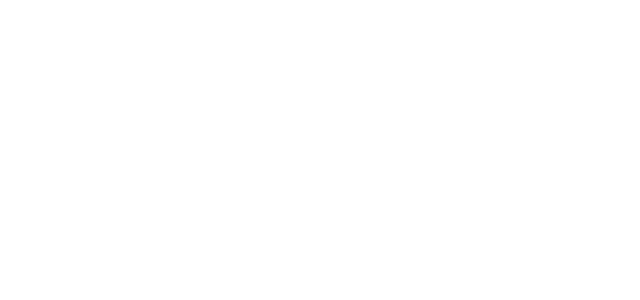
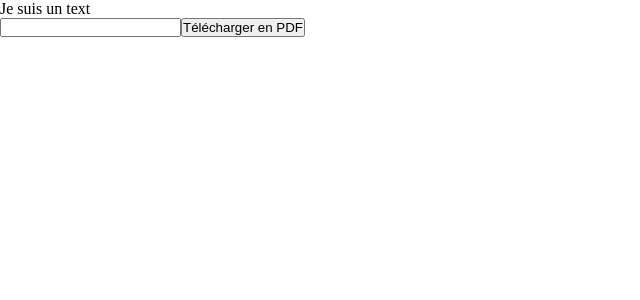
Before and after one commit to kevin-sanmartin/contract-validator, a Next.js app: page / in a window 1280 px wide. Shown: the top 300 px of the page, without its empty margins (0-640 px from the left). Built offline with nearby package versions, Linux system fonts and the light colour scheme.

Commit message:
:hammer: convert html to pdf first attempt

```diff
--- a/package.json
+++ b/package.json
@@ -12,6 +12,8 @@
 		"@prisma/client": "^5.7.1",
 		"classnames": "^2.3.2",
 		"dotenv": "^16.3.1",
+		"html2canvas": "^1.4.1",
+		"jspdf": "^2.5.1",
 		"next": "14.0.3",
 		"prisma": "^5.7.1",
 		"react": "^18",
--- a/src/app/layout.tsx
+++ b/src/app/layout.tsx
@@ -12,7 +12,9 @@ export default function RootLayout({ children }: { children: React.ReactNode })
 
 	return (
 		<html lang="en">
-			<body>{children}</body>
+			{/* suppressHydrationWarning is set to true because of warning
+            due to jsPDF or html2canvas injecting extra attributes to body tag */}
+			<body suppressHydrationWarning>{children}</body>
 		</html>
 	);
 }
--- a/src/components/Pages/Home/index.tsx
+++ b/src/components/Pages/Home/index.tsx
@@ -1,8 +1,17 @@
 "use client";
+
+// Helpers
+import { convertHTMLToPDF } from "src/helpers/ConvertHTMLToPDF";
 
 // Styles
 import classes from "./classes.module.scss";
 
 export default function Home() {
-	return <main className={classes["root"]}></main>;
+	return (
+		<main id="contract-container" className={classes["root"]}>
+			<p>Je suis un text</p>
+			<input type="text" />
+			<button onClick={convertHTMLToPDF}>Télécharger en PDF</button>
+		</main>
+	);
 }
--- /dev/null
+++ b/src/helpers/ConvertHTMLToPDF.ts
@@ -0,0 +1,34 @@
+import jsPDF from "jspdf";
+import html2canvas from "html2canvas";
+
+export async function convertHTMLToPDF(): Promise<void> {
+	const input = document.getElementById("contract-container");
+	if (!input) return;
+
+	try {
+		const canvas = await html2canvas(input, { scale: 2 });
+
+		const imgWidth = 210; // Largeur d'une page A4 en mm
+		const pageHeight = 295; // Hauteur d'une page A4 en mm
+		const imgHeight = (canvas.height * imgWidth) / canvas.width;
+		let heightLeft = imgHeight;
+
+		const imgData = canvas.toDataURL("image/png");
+		let pdf = new jsPDF("p", "mm");
+		let position = 0;
+
+		pdf.addImage(imgData, "PNG", 0, position, imgWidth, imgHeight);
+		heightLeft -= pageHeight;
+
+		while (heightLeft >= 0) {
+			position = heightLeft - imgHeight;
+			pdf.addPage();
+			pdf.addImage(imgData, "PNG", 0, position, imgWidth, imgHeight);
+			heightLeft -= pageHeight;
+		}
+
+		pdf.save("contract.pdf");
+	} catch (error) {
+		console.error("Error while generating PDF", error);
+	}
+}
```
